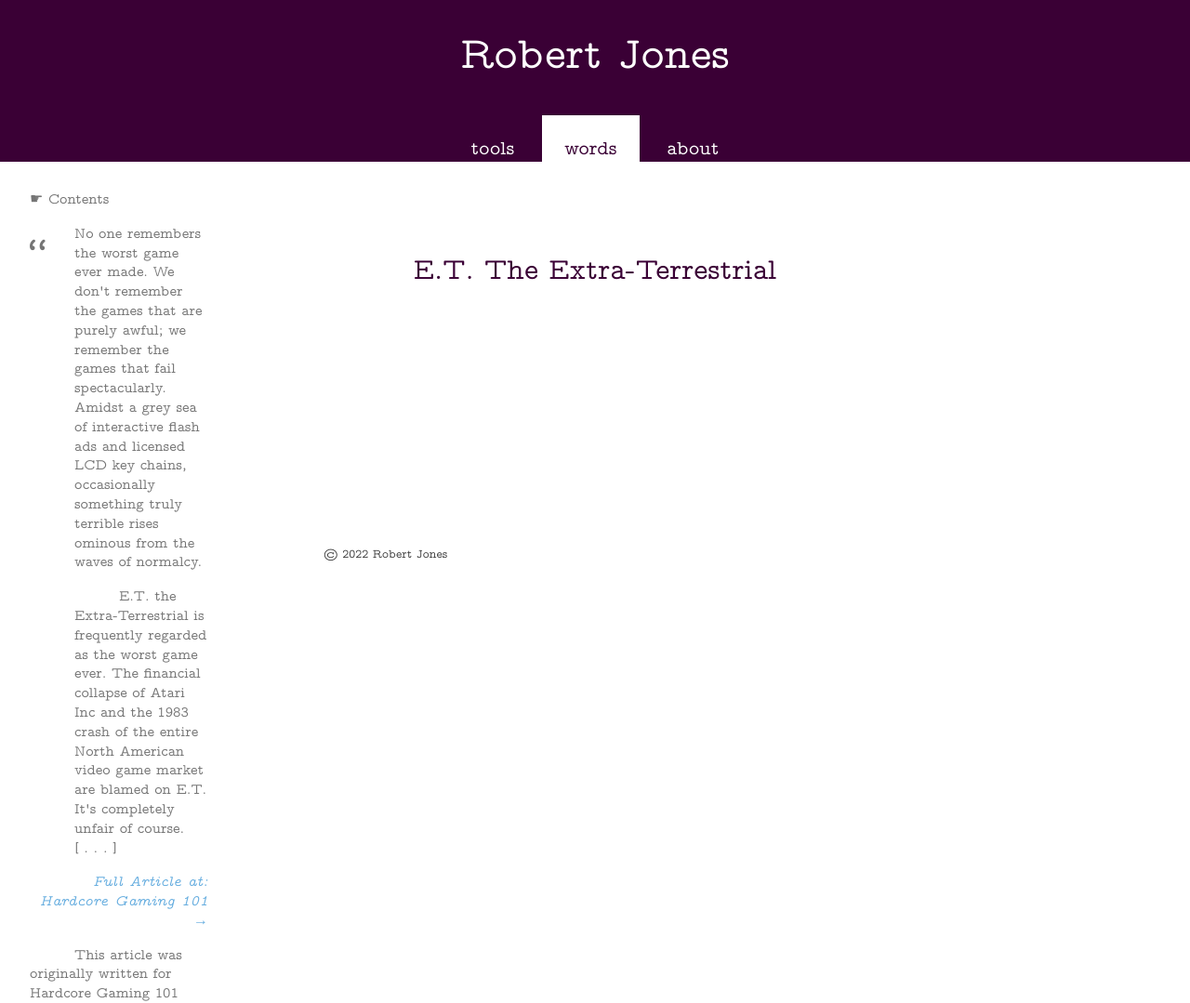
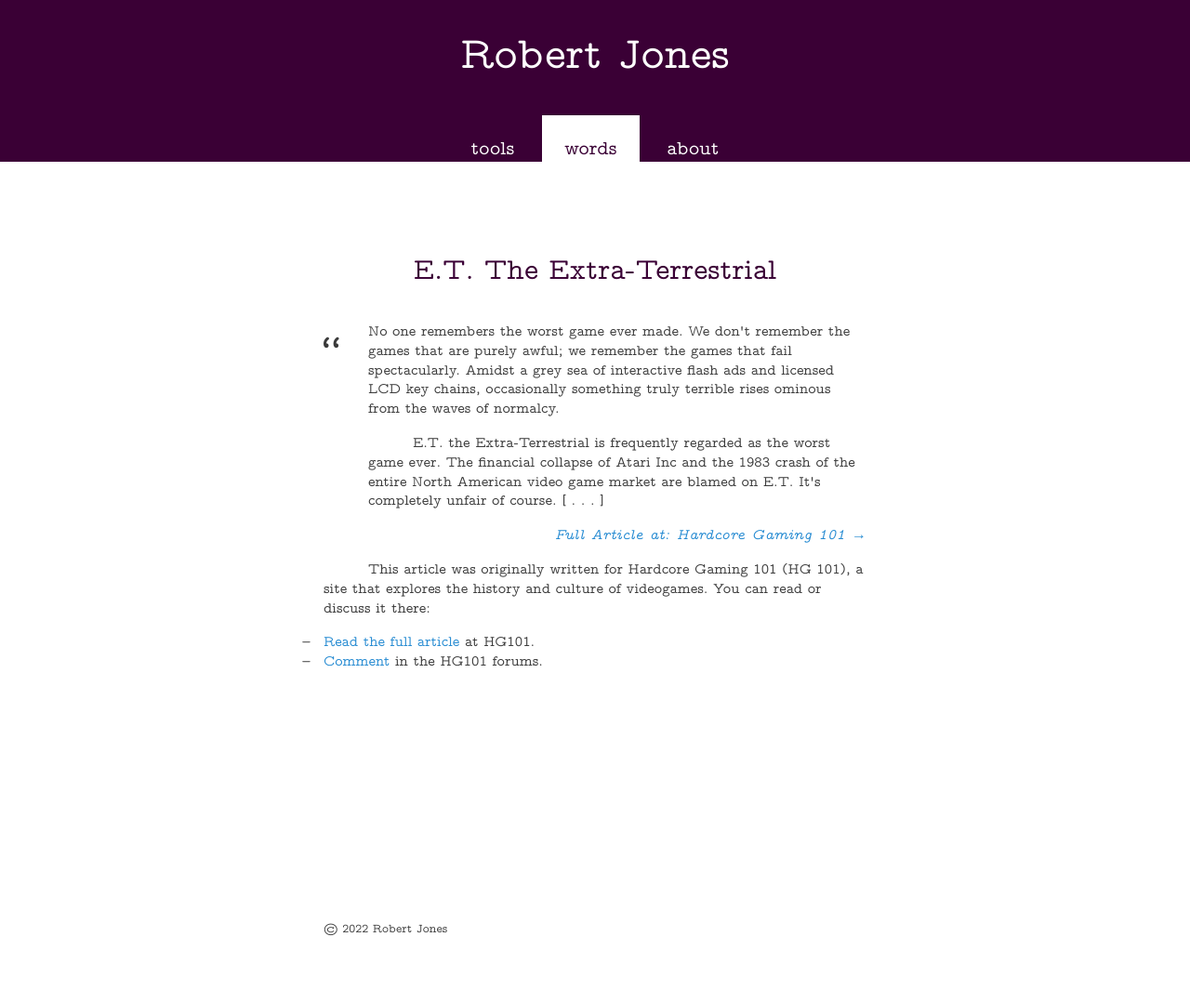
Before and after one commit to rjjiii/rjjiii.github.io, a Jekyll site: the page built from _posts/2014-6-21-ET.md, in a window 1280 px wide and 1079 px high. Shown: the whole window at 93% size. Built offline with Jekyll 4.4.1, drawn with Linux system fonts in a browser that asks for light colours.

Commit message:
Update post.html

```diff
--- a/_layouts/post.html
+++ b/_layouts/post.html
@@ -20,12 +20,6 @@
 </nav>
 {% endif %}
 
-<nav>
-<details open>
-<summary>☛ Contents</summary>
-
-<div markdown="1">
-
   <div class="entry">
     {{ content }}
   </div>
```
